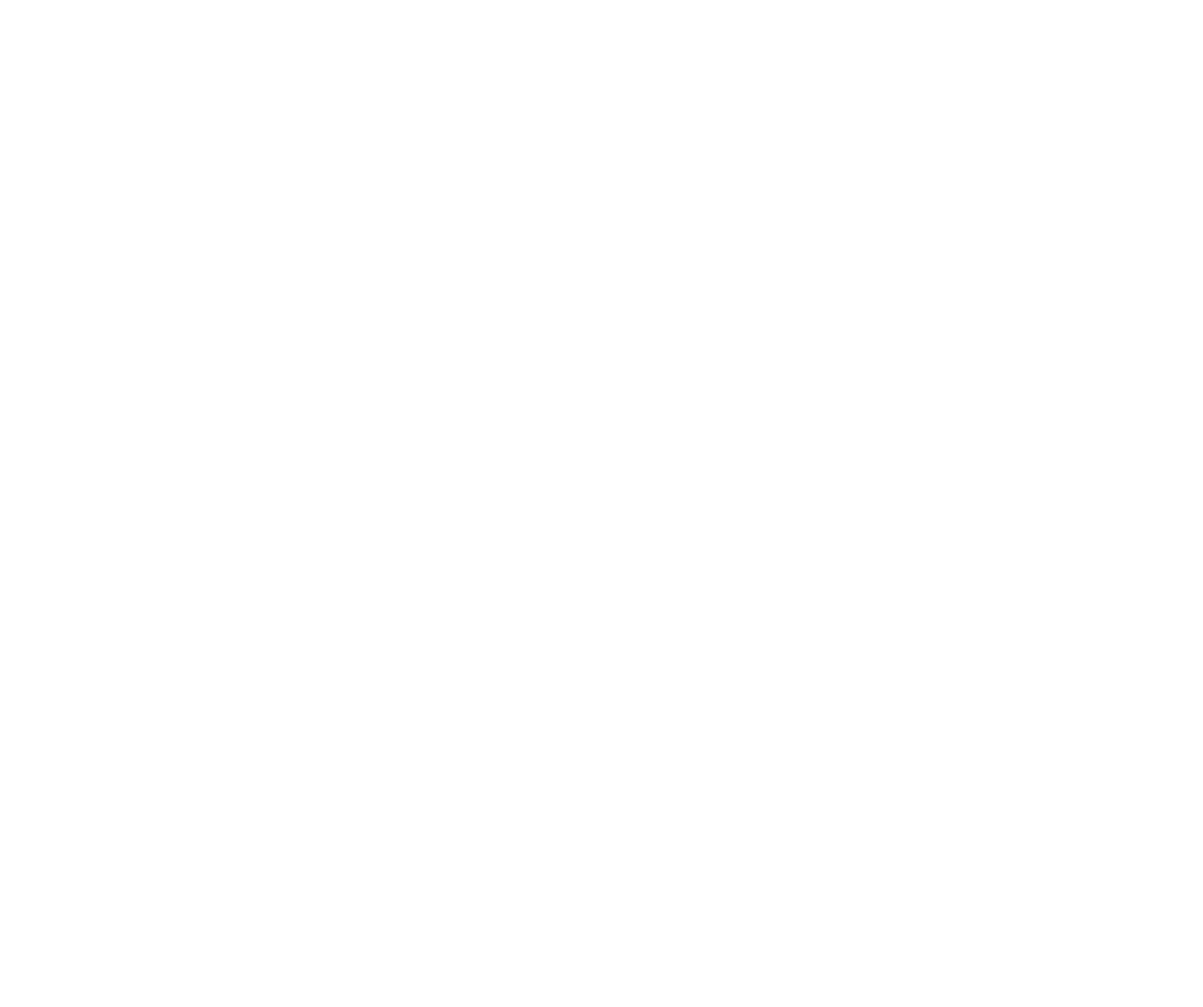
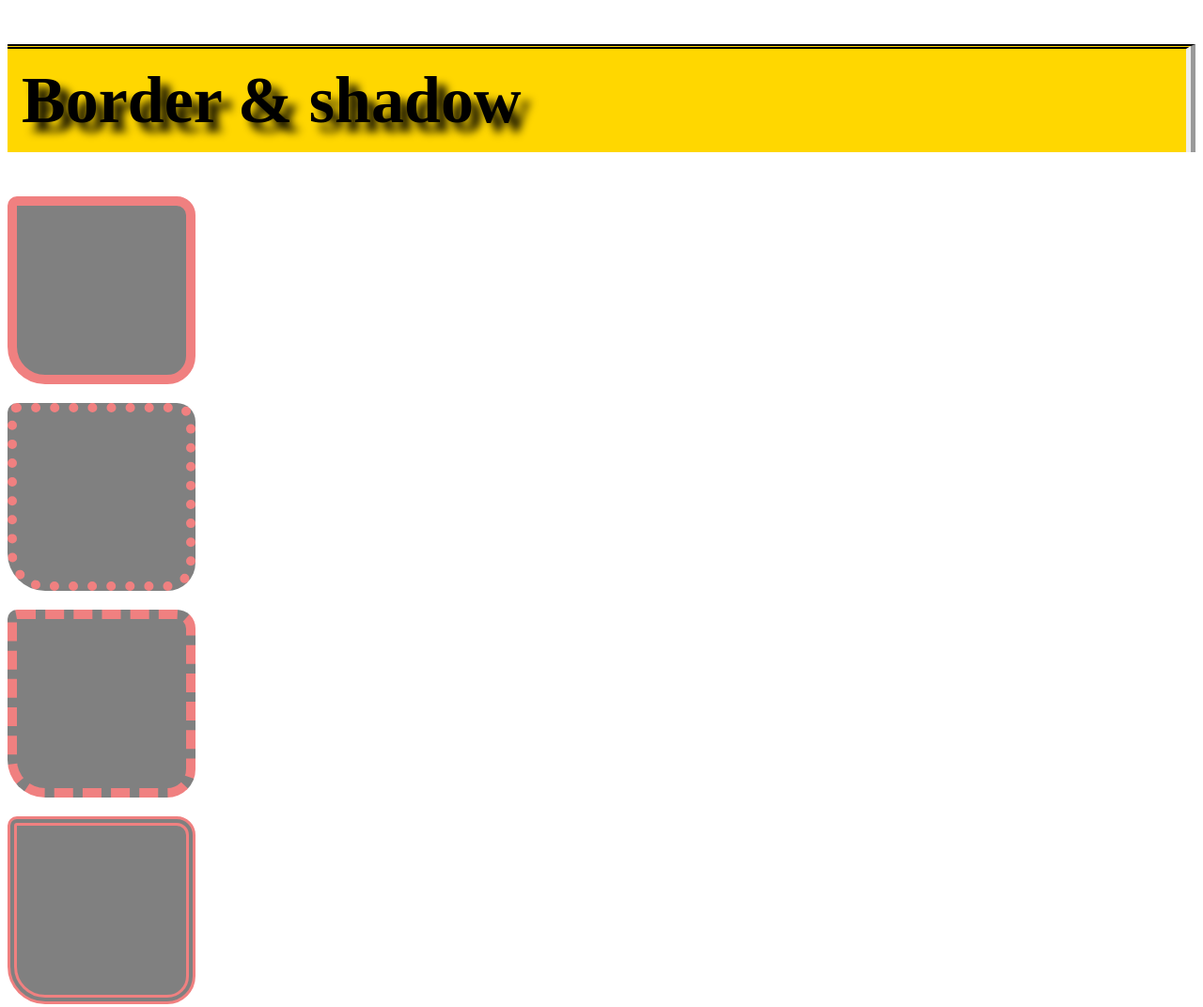
Before and after one commit to ThibaultRko/HTML, a plain HTML site: page cours/05-bordures/index.html in a window 1280 px wide. Shown: the whole page at 94% size. Before the commit the page ends 800 px from the top, so only its background shows below. Drawn offline with Linux system fonts and the light colour scheme.

Commit message:
ajout des borders & shadow

```diff
--- a/cours/05-bordures/index.html
+++ b/cours/05-bordures/index.html
@@ -4,10 +4,13 @@
     <meta charset="UTF-8">
     <meta name="viewport" content="width=device-width, initial-scale=1.0">
     <title>Document</title>
-    <link rel="stylesheet" href="style.css
-">
+    <link rel="stylesheet" href="style.css">
 </head>
 <body>
-
+    <h1>Border & shadow</h1>
+    <div class="div"></div>
+    <div class="div1"></div>
+    <div class="div2"></div>
+    <div class="div3"></div>
 </body>
 </html>
--- a/cours/05-bordures/style.css
+++ b/cours/05-bordures/style.css
@@ -0,0 +1,33 @@
+html *{
+    box-sizing: border-box;
+}
+h1{
+    padding: 15px;
+    background-color: gold;
+    border-top: 5px dashed darkred;
+    border-top: 5px double black;
+    border-right: 10px ridge;
+    border-bottom: 35px;
+    text-shadow: 10px 10px 10px rgba(0, 0, 0, 404);
+    font-size: 70px;
+}
+
+div{
+    height: 200px;
+    width: 200px;
+    background-color: gray;
+    margin-bottom: 20px;
+    border: 10px solid lightcoral;
+    border-radius:  10px 20px 30px 40px;
+    text-shadow: 10px 10px 10px rgba(0, 0, 0, 404);
+}
+
+.div1{
+    border-style: dotted;
+}
+.div2{
+    border-style: dashed;
+}
+.div3{
+    border-style: double;
+}
```
